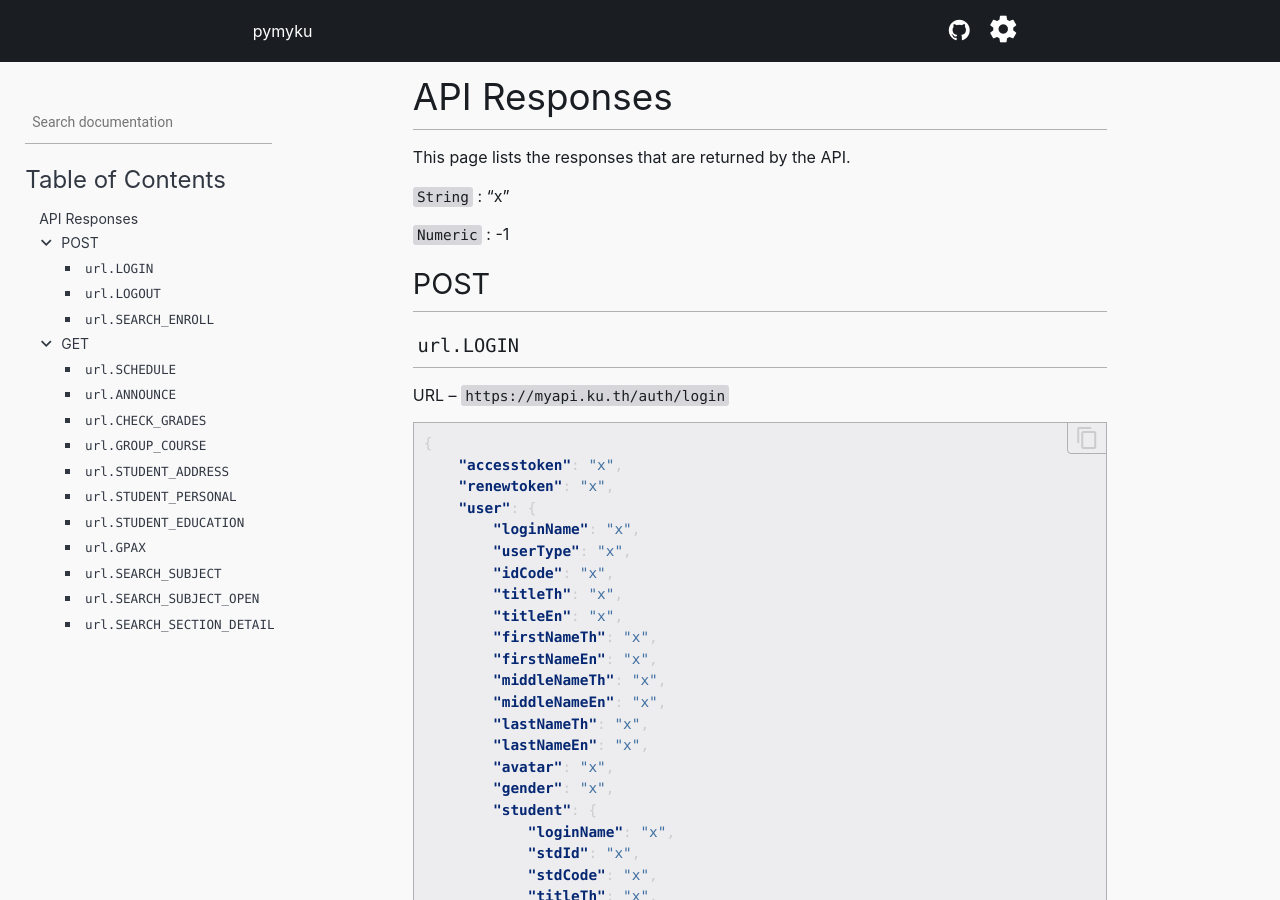
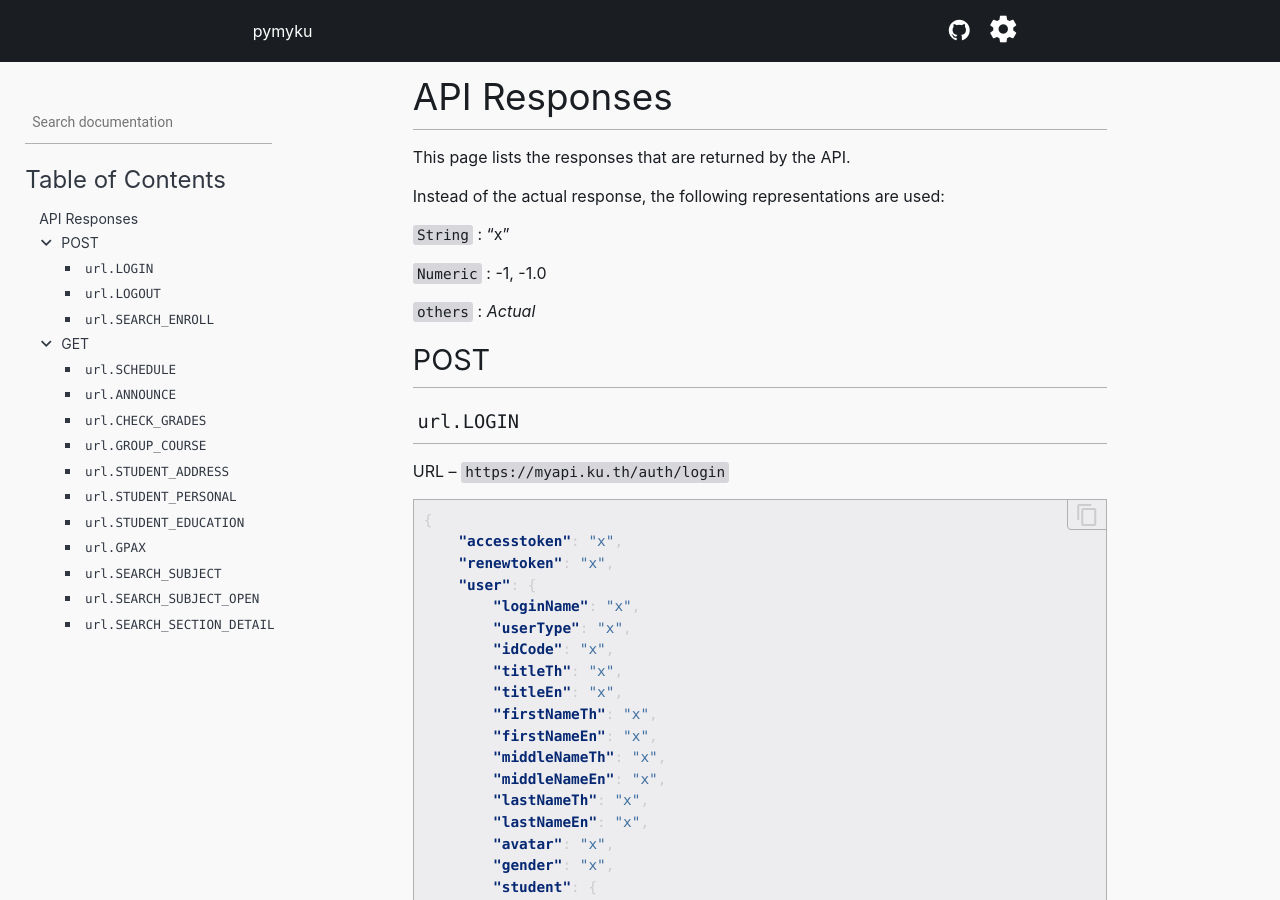
Before and after one commit to lazykern/pymyku, a Sphinx documentation site: the page built from docs/api_res.rst, in a window 1280 px wide and 900 px high. Built offline with Sphinx 7.4.7, drawn with Linux system fonts in a browser that asks for light colours.

Commit message:
Update api_res.rst subtitle

```diff
--- a/docs/api_res.rst
+++ b/docs/api_res.rst
@@ -7,9 +7,13 @@ API Responses
 
 This page lists the responses that are returned by the API.
 
+Instead of the actual response, the following representations are used:
+
 :code:`String` : "x"
 
-:code:`Numeric` : -1
+:code:`Numeric` : -1, -1.0
+
+:code:`others` : *Actual*
 
 POST
 ^^^^
```
